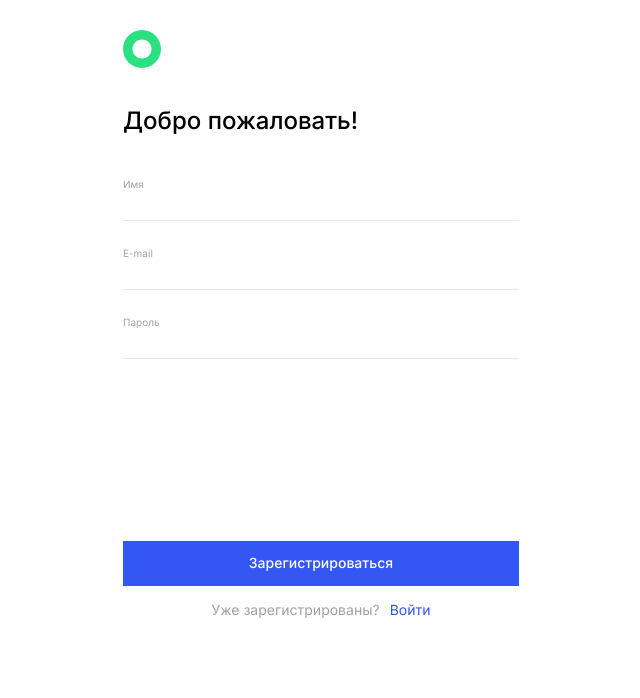
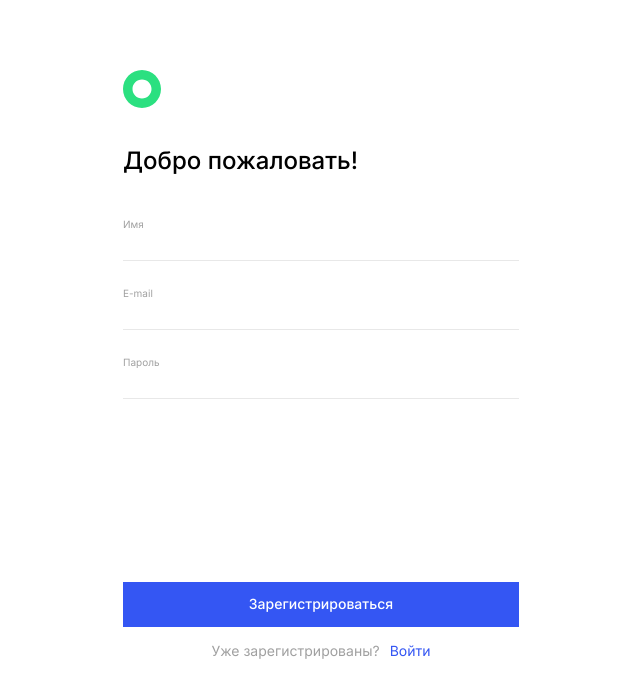
Before and after one commit to taniauvya/movies-explorer-frontend, a React (Create React App) app: page /signup in a window 1280 px wide. Shown: the top 698 px of the page, without its empty margins (319-959 px from the left). Built offline with nearby package versions, Linux system fonts and the light colour scheme.

Commit message:
CSS - LoginRegister 768

```diff
--- a/src/components/LoginRegisterForm/LoginRegisterForm.css
+++ b/src/components/LoginRegisterForm/LoginRegisterForm.css
@@ -5,19 +5,12 @@
     height: 100vh;
 }
 
-
-.c123 {
-flex-grow: 1;
-}
-
 .loginregister__container {
-    padding-top: 30px;
     display: flex;
     flex-direction: column;
     align-items: center;
-    justify-content: space-between;
     width: 396px;
-    height: 100%;
+    flex-grow: 1;
 }
 
 .loginregister__container_logo {
@@ -56,7 +49,6 @@ flex-grow: 1;
 
 .loginregister__space {
     flex-grow: 1;
-    min-height: 100px;
 }
 
 .loginregister__submit {
@@ -74,7 +66,6 @@ flex-grow: 1;
     flex-direction: row;
     gap: 10px;
     padding-top: 16px;
-    padding-bottom: 181px;
 }
 
 .loginregister__link_title {
@@ -97,3 +88,29 @@ flex-grow: 1;
 .loginregister__error {
     display: none;
 }
+
+.loginregister__space_top {
+    flex-grow: 1;
+    flex-basis: 70px;
+    max-height: 70px;
+}
+
+.loginregister__space_bottom {
+    flex-grow: 1;
+    flex-basis: 140px;
+    max-height: 140px;
+}
+
+@media (max-width: 768px) {
+
+    .loginregister__space_top {
+        flex-basis: 233px;
+        max-height: 233px;
+    }
+
+    .loginregister__space_bottom {
+        flex-basis: 230px;
+        max-height: 230px;
+    }
+
+}
--- a/src/components/LoginRegisterForm/LoginRegisterForm.js
+++ b/src/components/LoginRegisterForm/LoginRegisterForm.js
@@ -5,7 +5,11 @@ import imgLogo from '../../images/logo.svg'
 const LoginRegisterForm = ({ title, formName, buttonText, onSubmit, linkTitle, linkText, linkAddress, children }) => {
     return (
         <div className="loginregister" tabIndex="0">
+
+            <div className='loginregister__space_top' />
+
             <div className="loginregister__container">
+
                 <div className="loginregister__container_logo">
                     <img className="loginregister__logo" src={imgLogo} />
                     <h1 className="loginregister__title">{title}</h1>
@@ -17,7 +21,9 @@ const LoginRegisterForm = ({ title, formName, buttonText, onSubmit, linkTitle, l
                         {children}
                     </div>
                     <p className="loginregister__error" />
-                    <div className='c123'/>
+
+                    <div className='loginregister__space'/>
+
                     <button aria-label={buttonText} className="loginregister__submit" type="submit">
                         {buttonText}
                     </button>
@@ -27,7 +33,10 @@ const LoginRegisterForm = ({ title, formName, buttonText, onSubmit, linkTitle, l
                     <p className='loginregister__link_title'>{linkTitle}</p>
                     <Link to={linkAddress} className='loginregister__link'>{linkText}</Link>
                 </div>
+
             </div>
+
+            <div className='loginregister__space_bottom'/>
         </div>
 
     );
```
